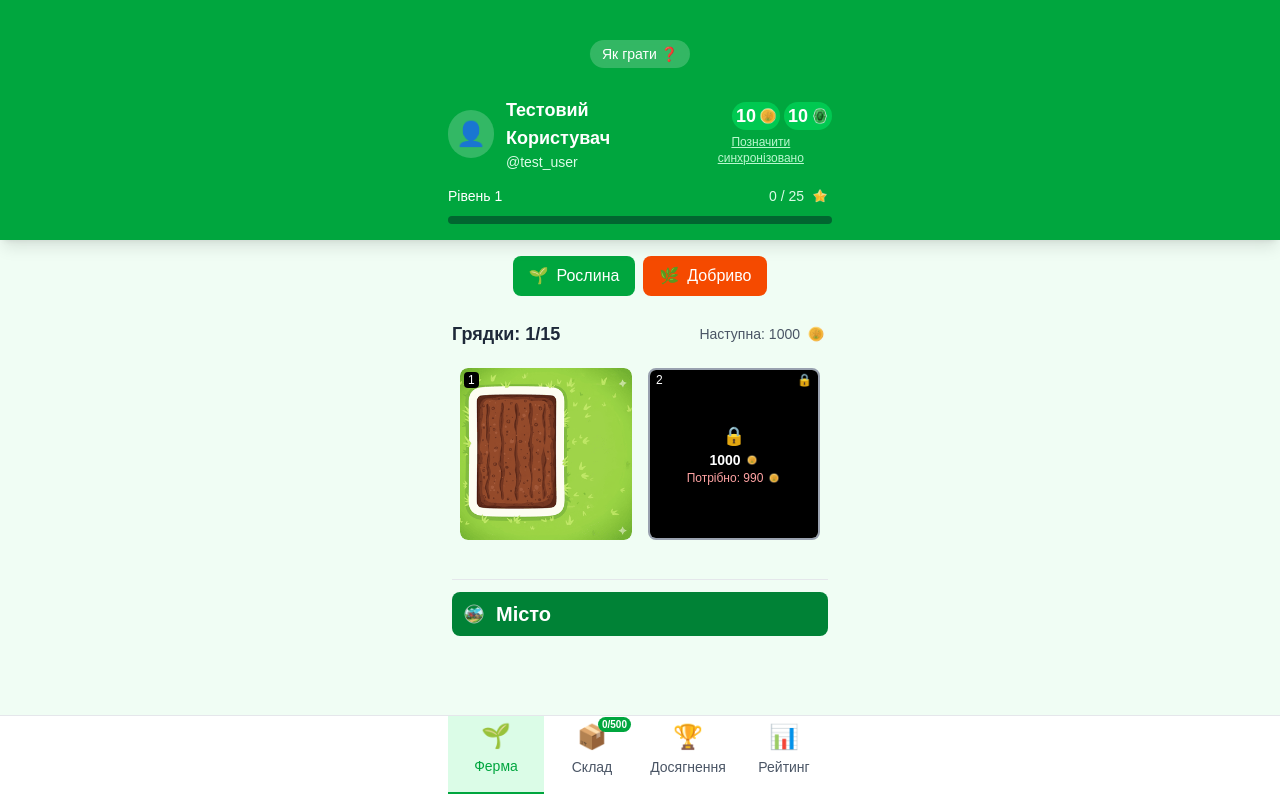
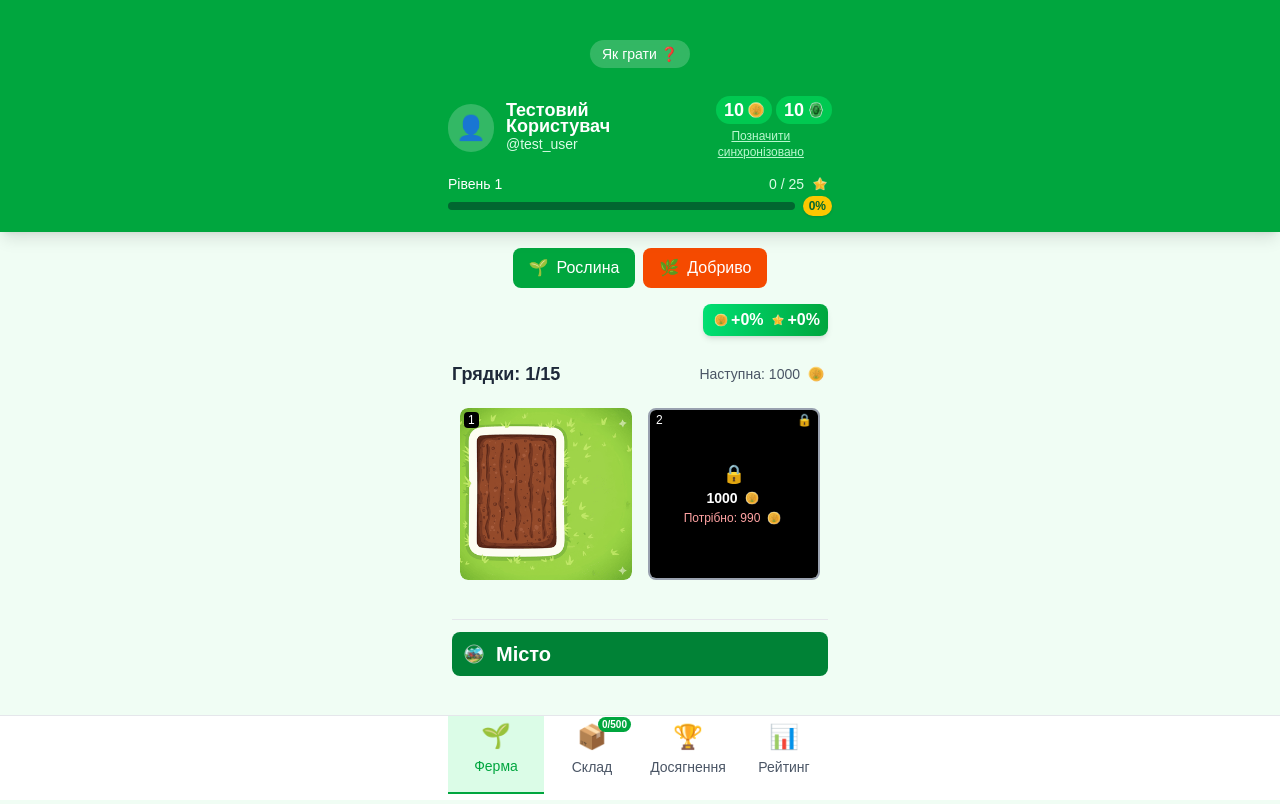
Before and after one commit to duracell27/farmtgvibecoding, a Next.js app: page / in a window 1280 px wide. Built offline with nearby package versions, Linux system fonts and the light colour scheme; no server answers; the database is empty.

Commit message:
add exp bonuses

```diff
--- a/src/app/exchange/page.tsx
+++ b/src/app/exchange/page.tsx
@@ -58,7 +58,7 @@ export default function ExchangePage() {
           <Image src="/images/смарагд.png" alt="Смарагд" width={20} height={20} className="w-5 h-5 object-contain" />
         </div>
           <div className="text-sm">Ліміт на сьогодні: <span className="font-semibold">{remainingToday}</span> / {user.level}</div>
-          <div className="text-sm">Наступний обмін через<span className="font-semibold">00:00</span> (через {formatCountdown(countdown)})</div>
+          <div className="text-sm">Наступний обмін (через {formatCountdown(countdown)})</div>
 
           <div className="flex items-center space-x-2">
             <input
--- a/src/components/Farm.tsx
+++ b/src/components/Farm.tsx
@@ -26,6 +26,8 @@ export const Farm = () => {
     toastMessage,
     toastType,
     clearToast,
+    getCoinBonusPercentage,
+    getExperienceBonusPercentage,
   } = useGameStore();
 
   const [isModalOpen, setIsModalOpen] = useState(false);
@@ -33,6 +35,7 @@ export const Farm = () => {
   const [clickedPlantId, setClickedPlantId] = useState<string | null>(null);
   const [, setCooldownUpdate] = useState(0);
   const [clearConfirmPlotId, setClearConfirmPlotId] = useState<string | null>(null);
+  const [isBonusModalOpen, setIsBonusModalOpen] = useState(false);
 
   // Update cooldown display every second
   useEffect(() => {
@@ -257,6 +260,26 @@ export const Farm = () => {
                 </>
               )}
             </button>
+          </div>
+        </div>
+
+        {/* Bonus Bar */}
+        <div className="mt-4 flex justify-end">
+          <div
+            className="bg-gradient-to-r from-green-400 to-green-600 rounded-lg px-2 py-1 cursor-pointer hover:from-green-500 hover:to-green-700 transition-all duration-200 shadow-md"
+            onClick={() => setIsBonusModalOpen(true)}
+          >
+            <div className="flex items-center space-x-1 text-white">
+              <div className="flex items-center ">
+                <Image src="/images/монета.png" alt="Монети" width={20} height={20} className="w-5 h-5 object-contain" />
+                <span className="font-bold text-base">+{getCoinBonusPercentage()}%</span>
+              </div>
+              <div className="flex items-center ">
+                <Image src="/images/досвід.png" alt="Досвід" width={20} height={20} className="w-5 h-5 object-contain" />
+                <span className="font-bold text-base">+{getExperienceBonusPercentage()}%</span>
+              </div>
+
+            </div>
           </div>
         </div>
       </div>
@@ -494,15 +517,15 @@ export const Farm = () => {
                   {!plot.isUnlocked && (
                     <div className="absolute inset-0 flex items-center justify-center bg-black bg-opacity-60">
                       <div className="text-center text-white">
-                        {user.coins >= plot.unlockPrice ? (
+                        {(plot.unlockCurrency === 'emeralds' ? user.emeralds >= plot.unlockPrice : user.coins >= plot.unlockPrice) ? (
                           <>
                             <div className="text-lg font-medium">🛒</div>
                             <div className="text-sm font-bold flex items-center space-x-1 justify-center">
                               <span>{plot.unlockPrice}</span>
                               {plot.unlockCurrency === 'emeralds' ? (
-                                <Image src="/images/смарагд.png" alt="Смарагд" width={14} height={14} className="w-3.5 h-3.5 object-contain" />
+                                <Image src="/images/смарагд.png" alt="Смарагд" width={20} height={20} className="w-5 h-5 object-contain" />
                               ) : (
-                                <Image src="/images/монета.png" alt="Монети" width={14} height={14} className="w-3.5 h-3.5 object-contain" />
+                                <Image src="/images/монета.png" alt="Монети" width={20} height={20} className="w-5 h-5 object-contain" />
                               )}
                             </div>
                             <div className="text-xs text-green-300 font-medium">Купити</div>
@@ -513,18 +536,18 @@ export const Farm = () => {
                             <div className="text-sm font-bold flex items-center space-x-1 justify-center">
                               <span>{plot.unlockPrice}</span>
                               {plot.unlockCurrency === 'emeralds' ? (
-                                <Image src="/images/смарагд.png" alt="Смарагд" width={14} height={14} className="w-3.5 h-3.5 object-contain" />
+                                <Image src="/images/смарагд.png" alt="Смарагд" width={20} height={20} className="w-5 h-5 object-contain" />
                               ) : (
-                                <Image src="/images/монета.png" alt="Монети" width={14} height={14} className="w-3.5 h-3.5 object-contain" />
+                                <Image src="/images/монета.png" alt="Монети" width={20} height={20} className="w-5 h-5 object-contain" />
                               )}
                             </div>
                             <div className="text-xs text-red-300 font-medium">
                               <span className="flex items-center justify-center space-x-1">
                                 <span>Потрібно: {plot.unlockCurrency === 'emeralds' ? Math.max(0, plot.unlockPrice - user.emeralds) : Math.max(0, plot.unlockPrice - user.coins)}</span>
                                 {plot.unlockCurrency === 'emeralds' ? (
-                                  <Image src="/images/смарагд.png" alt="Смарагд" width={14} height={14} className="w-3.5 h-3.5 object-contain" />
+                                  <Image src="/images/смарагд.png" alt="Смарагд" width={20} height={20} className="w-5 h-5 object-contain" />
                                 ) : (
-                                  <Image src="/images/монета.png" alt="Монети" width={14} height={14} className="w-3.5 h-3.5 object-contain" />
+                                  <Image src="/images/монета.png" alt="Монети" width={20} height={20} className="w-5 h-5 object-contain" />
                                 )}
                               </span>
                             </div>
@@ -650,6 +673,47 @@ export const Farm = () => {
           </div>
         </div>
       )}
+
+      {/* Bonus Explanation Modal */}
+      {isBonusModalOpen && (
+        <div className="fixed inset-0 bg-black bg-opacity-50 flex items-center justify-center z-50 p-4">
+          <div className="bg-white rounded-lg p-6 max-w-sm w-full">
+            <div className="text-center">
+              <div className="text-4xl mb-4">🎯</div>
+              <h3 className="text-lg font-semibold text-gray-800 mb-4">Бонуси до монет та досвіду</h3>
+
+              <div className="space-y-4 text-left">
+                <div className="bg-yellow-50 p-3 rounded-lg">
+                  <div className="flex items-center space-x-2 mb-2">
+                    <Image src="/images/монета.png" alt="Монети" width={20} height={20} className="w-5 h-5 object-contain" />
+                    <span className="font-semibold text-gray-800">Бонус до монет: +{getCoinBonusPercentage()}%</span>
+                  </div>
+                  <p className="text-sm text-gray-600">
+                    За кожен рівень досягнення ви отримуєте +1% до всіх монет від збору урожаю та продажу. Наприклад: Клікер 2-й рівень + Полив 3-й рівень = +5% бонус.
+                  </p>
+                </div>
+
+                <div className="bg-blue-50 p-3 rounded-lg">
+                  <div className="flex items-center space-x-2 mb-2">
+                    <Image src="/images/досвід.png" alt="Досвід" width={20} height={20} className="w-5 h-5 object-contain" />
+                    <span className="font-semibold text-gray-800">Бонус до досвіду: +{getExperienceBonusPercentage()}%</span>
+                  </div>
+                  <p className="text-sm text-gray-600">
+                    За кожен рівень (починаючи з 2-го) ви отримуєте +1% до всього досвіду від збору урожаю, поливу та добрив.
+                  </p>
+                </div>
+              </div>
+
+              <button
+                onClick={() => setIsBonusModalOpen(false)}
+                className="mt-6 w-full px-4 py-2 bg-green-500 text-white rounded-lg hover:bg-green-600 transition-colors duration-200"
+              >
+                Зрозуміло
+              </button>
+            </div>
+          </div>
+        </div>
+      )}
     </div>
   );
 };
--- a/src/components/Header.tsx
+++ b/src/components/Header.tsx
@@ -111,7 +111,7 @@ export const Header = () => {
 
             {/* User name */}
             <div>
-              <h1 className="text-lg font-bold">
+              <h1 className="text-lg font-bold leading-4">
                 {user.firstName} {user.lastName && user.lastName.trim()}
               </h1>
               {user.username && (
@@ -122,11 +122,11 @@ export const Header = () => {
 
           <div className="text-right">
             <div className="flex items-center justify-end space-x-1">
-              <div className="flex items-center whitespace-nowrap bg-green-500 rounded-full pl-1">
+              <div className="flex items-center whitespace-nowrap bg-green-500 rounded-full pl-2 pr-1">
                 <span className="text-lg font-bold">{user.coins}</span>
                 <Image src="/images/монета.png" alt="Монети" width={24} height={24} className="w-6 h-6 object-contain" />
               </div>
-              <div className="flex items-center whitespace-nowrap bg-green-500 rounded-full pl-1">
+              <div className="flex items-center whitespace-nowrap bg-green-500 rounded-full pl-2 pr-1">
                 <span className="text-lg font-bold">{user.emeralds}</span>
                 <Image src="/images/смарагд.png" alt="Смарагд" width={24} height={24} className="w-6 h-6 object-contain" />
               </div>
@@ -167,7 +167,7 @@ export const Header = () => {
         </div>
 
         {/* Level and experience */}
-        <div className="space-y-2">
+        <div className="space-y-0">
           <div className="flex items-center justify-between">
             <span className="text-sm font-medium">Рівень {user.level}</span>
             <span className="text-sm text-green-100 inline-flex items-center space-x-1">
@@ -179,11 +179,17 @@ export const Header = () => {
           </div>
 
           {/* Progress bar */}
-          <div className="w-full bg-green-800 rounded-full h-2">
-            <div
-              className="bg-yellow-400 h-2 rounded-full transition-all duration-300"
-              style={{ width: `${getProgressPercentage()}%` }}
-            />
+          <div className="flex items-center space-x-2">
+            <div className="flex-1 bg-green-800 rounded-full h-2 relative">
+              <div
+                className="bg-yellow-400 h-2 rounded-full transition-all duration-300"
+                style={{ width: `${getProgressPercentage()}%` }}
+              />
+            </div>
+            {/* Progress percentage badge */}
+            <div className="bg-yellow-400 text-green-800 text-xs font-bold px-1.5 py-0.5 rounded-full shadow-sm whitespace-nowrap">
+              {Math.round(getProgressPercentage())}%
+            </div>
           </div>
         </div>
       </div>
--- a/src/store/gameStore.ts
+++ b/src/store/gameStore.ts
@@ -340,6 +340,22 @@ const calculateLevelReward = (level: number): number => {
   return Math.floor(10 * Math.pow(1.40, level - 1));
 };
 
+// Helper function to calculate coin bonus percentage based on achievements
+const calculateCoinBonusPercentage = (achievements: Achievement[]): number => {
+  const totalLevels = achievements.reduce((sum, achievement) => {
+    return sum + achievement.claimedLevels.length;
+  }, 0);
+
+  // Each achievement level = 1% bonus
+  return totalLevels;
+};
+
+// Helper function to calculate experience bonus percentage based on level
+const calculateExperienceBonusPercentage = (level: number): number => {
+  // Each level = 1% bonus, starting from level 2
+  return Math.max(0, level - 1);
+};
+
 // Helper function to get newly unlocked plant type for a level
 const getNewlyUnlockedPlant = (newLevel: number): PlantType | null => {
   const plantEntries = Object.entries(PLANT_DATA) as [PlantType, PlantData][];
@@ -405,7 +421,8 @@ export const useGameStore = create<GameState & GameActions>()((set, get) => ({
     resetAt: (() => {
       const now = new Date();
       const reset = new Date(now);
-      reset.setHours(24, 0, 0, 0); // next midnight
+      reset.setHours(0, 0, 0, 0); // today midnight
+      reset.setDate(reset.getDate() + 1); // next midnight
       return reset.getTime();
     })(),
   },
@@ -448,7 +465,7 @@ export const useGameStore = create<GameState & GameActions>()((set, get) => ({
   },
 
   harvestPlant: (plotId: string) => {
-    const { farmPlots, warehouse, user, isHarvesting, selectedPlantType, showLevelUpModal, warehouseCapacity, showToast } = get();
+    const { farmPlots, warehouse, user, isHarvesting, selectedPlantType, showLevelUpModal, warehouseCapacity, showToast, calculateBonusExperience } = get();
     const plot = farmPlots.find(p => p.id === plotId);
 
     if (plot && plot.plant && plot.plant.isReady && !isHarvesting) {
@@ -457,8 +474,12 @@ export const useGameStore = create<GameState & GameActions>()((set, get) => ({
 
       const plantData = PLANT_DATA[plot.plant.type];
 
-      // Calculate new level progression
-      const levelProgression = calculateLevelProgression(user.level, user.experience, plantData.experience);
+      // Calculate bonus experience
+      const bonusExperience = calculateBonusExperience(plantData.experience);
+      const totalExperience = plantData.experience + bonusExperience;
+
+      // Calculate new level progression with bonus experience
+      const levelProgression = calculateLevelProgression(user.level, user.experience, totalExperience);
 
       // Check if user leveled up
       const leveledUp = levelProgression.level > user.level;
@@ -584,7 +605,7 @@ export const useGameStore = create<GameState & GameActions>()((set, get) => ({
   },
 
   waterPlant: (plotId: string) => {
-    const { farmPlots, user, addExperience, harvestPlant } = get();
+    const { farmPlots, user, addExperience, harvestPlant, calculateBonusExperience } = get();
     const plot = farmPlots.find(p => p.id === plotId);
 
     if (!plot || !plot.plant || plot.plant.isReady) return;
@@ -628,8 +649,9 @@ export const useGameStore = create<GameState & GameActions>()((set, get) => ({
       user: newUser,
     });
 
-    // Add experience
-    addExperience(WATERING_EXPERIENCE);
+    // Add experience with bonus
+    const bonusExperience = calculateBonusExperience(WATERING_EXPERIENCE);
+    addExperience(WATERING_EXPERIENCE + bonusExperience);
 
     // If plant is ready after watering, harvest it immediately
     if (newTimeLeft === 0) {
@@ -715,12 +737,14 @@ export const useGameStore = create<GameState & GameActions>()((set, get) => ({
 
   // Warehouse actions
   sellProduct: (product: keyof Warehouse, amount: number) => {
-    const { warehouse, user } = get();
+    const { warehouse, user, calculateBonusCoins } = get();
     if (warehouse[product] >= amount) {
       // Find the plant data to get sell price
       const plantType = product as PlantType;
       const plantData = PLANT_DATA[plantType];
-      const totalCoins = plantData.sellPrice * amount;
+      const baseCoins = plantData.sellPrice * amount;
+      const bonusCoins = calculateBonusCoins(baseCoins);
+      const totalCoins = baseCoins + bonusCoins;
 
       // Update warehouse and coins at once to prevent flickering
       set({
@@ -809,7 +833,7 @@ export const useGameStore = create<GameState & GameActions>()((set, get) => ({
   },
 
   applyFertilizer: (plotId: string, fertilizerType: FertilizerType) => {
-    const { farmPlots, user, addExperience } = get();
+    const { farmPlots, user, addExperience, calculateBonusExperience } = get();
     const plot = farmPlots.find(p => p.id === plotId);
     const fertilizerData = FERTILIZER_DATA[fertilizerType];
 
@@ -850,8 +874,9 @@ export const useGameStore = create<GameState & GameActions>()((set, get) => ({
         },
       });
 
-      // Add experience for using fertilizer
-      addExperience(fertilizerData.experience);
+      // Add experience for using fertilizer with bonus
+      const bonusExperience = calculateBonusExperience(fertilizerData.experience);
+      addExperience(fertilizerData.experience + bonusExperience);
 
       // Update achievements after using fertilizer
       setTimeout(() => get().updateAchievements(), 0);
@@ -942,7 +967,8 @@ export const useGameStore = create<GameState & GameActions>()((set, get) => ({
     const now = Date.now();
     if (now >= exchange.resetAt) {
       const nextReset = new Date();
-      nextReset.setHours(24, 0, 0, 0);
+      nextReset.setHours(0, 0, 0, 0); // today midnight
+      nextReset.setDate(nextReset.getDate() + 1); // next midnight
       exchange.usedToday = 0;
       exchange.resetAt = nextReset.getTime();
     }
@@ -983,6 +1009,20 @@ export const useGameStore = create<GameState & GameActions>()((set, get) => ({
   exchangeMaxToday: () => {
     const { user, getExchangeRemainingToday, exchange, showToast } = get();
     const COINS_PER_EMERALD = 1000;
+
+    // Reset at midnight if needed
+    const now = Date.now();
+    let currentExchange = exchange;
+    if (now >= exchange.resetAt) {
+      const nextReset = new Date();
+      nextReset.setHours(0, 0, 0, 0); // today midnight
+      nextReset.setDate(nextReset.getDate() + 1); // next midnight
+      currentExchange = {
+        usedToday: 0,
+        resetAt: nextReset.getTime(),
+      };
+    }
+
     const remaining = getExchangeRemainingToday();
     if (remaining <= 0) {
       showToast('Ліміт на сьогодні вичерпано', 'warning');
@@ -996,7 +1036,7 @@ export const useGameStore = create<GameState & GameActions>()((set, get) => ({
     }
     set({
       user: { ...user, coins: user.coins - toExchange * COINS_PER_EMERALD, emeralds: user.emeralds + toExchange },
-      exchange: { ...exchange, usedToday: exchange.usedToday + toExchange },
+      exchange: { ...currentExchange, usedToday: currentExchange.usedToday + toExchange },
     });
     showToast(`Обміняно ${toExchange} смарагдів`, 'info');
   },
@@ -1009,6 +1049,29 @@ export const useGameStore = create<GameState & GameActions>()((set, get) => ({
     }
     const dailyLimit = user.level;
     return Math.max(0, dailyLimit - exchange.usedToday);
+  },
+
+  // Bonus calculation actions
+  getCoinBonusPercentage: () => {
+    const { achievements } = get();
+    return calculateCoinBonusPercentage(achievements);
+  },
+
+  getExperienceBonusPercentage: () => {
+    const { user } = get();
+    return calculateExperienceBonusPercentage(user.level);
+  },
+
+  calculateBonusCoins: (baseCoins: number) => {
+    const { achievements } = get();
+    const bonusPercentage = calculateCoinBonusPercentage(achievements);
+    return Math.floor(baseCoins * (bonusPercentage / 100));
+  },
+
+  calculateBonusExperience: (baseExperience: number) => {
+    const { user } = get();
+    const bonusPercentage = calculateExperienceBonusPercentage(user.level);
+    return Math.floor(baseExperience * (bonusPercentage / 100));
   },
 
   // Achievement actions
@@ -1281,11 +1344,25 @@ export const useGameStore = create<GameState & GameActions>()((set, get) => ({
             mergedUser.emeralds = 10;
           }
 
+          // Check and reset exchange daily limit if needed
+          let exchangeState = savedState.exchange || { usedToday: 0, resetAt: Date.now() + 24 * 60 * 60 * 1000 };
+          const now = Date.now();
+          if (now >= exchangeState.resetAt) {
+            const nextReset = new Date();
+            nextReset.setHours(0, 0, 0, 0); // today midnight
+            nextReset.setDate(nextReset.getDate() + 1); // next midnight
+            exchangeState = {
+              usedToday: 0,
+              resetAt: nextReset.getTime(),
+            };
+          }
+
           set({
             user: mergedUser,
             warehouse: migratedWarehouse,
             farmPlots: migratedPlots,
             achievements: mergedAchievements,
+            exchange: exchangeState,
             // Restore saved UI state
             activeTab: savedState.activeTab || currentState.activeTab,
             selectedPlantType: migratedSelectedPlant || currentState.selectedPlantType,
--- a/src/types/game.ts
+++ b/src/types/game.ts
@@ -192,4 +192,10 @@ export interface GameActions {
   exchangeCoinsForEmeraldsByCoins: (coinsAmount: number) => void;
   exchangeMaxToday: () => void;
   getExchangeRemainingToday: () => number;
+
+  // Bonus calculation actions
+  getCoinBonusPercentage: () => number;
+  getExperienceBonusPercentage: () => number;
+  calculateBonusCoins: (baseCoins: number) => number;
+  calculateBonusExperience: (baseExperience: number) => number;
 }
```
